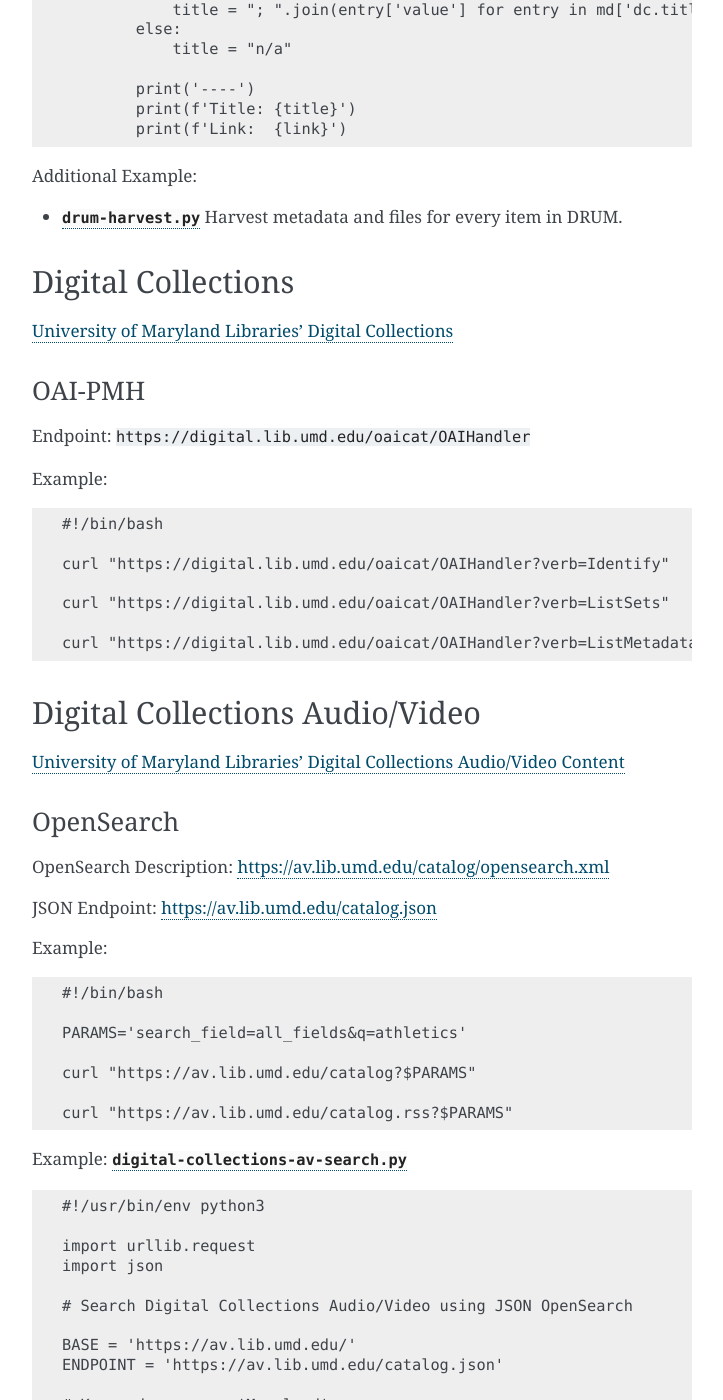
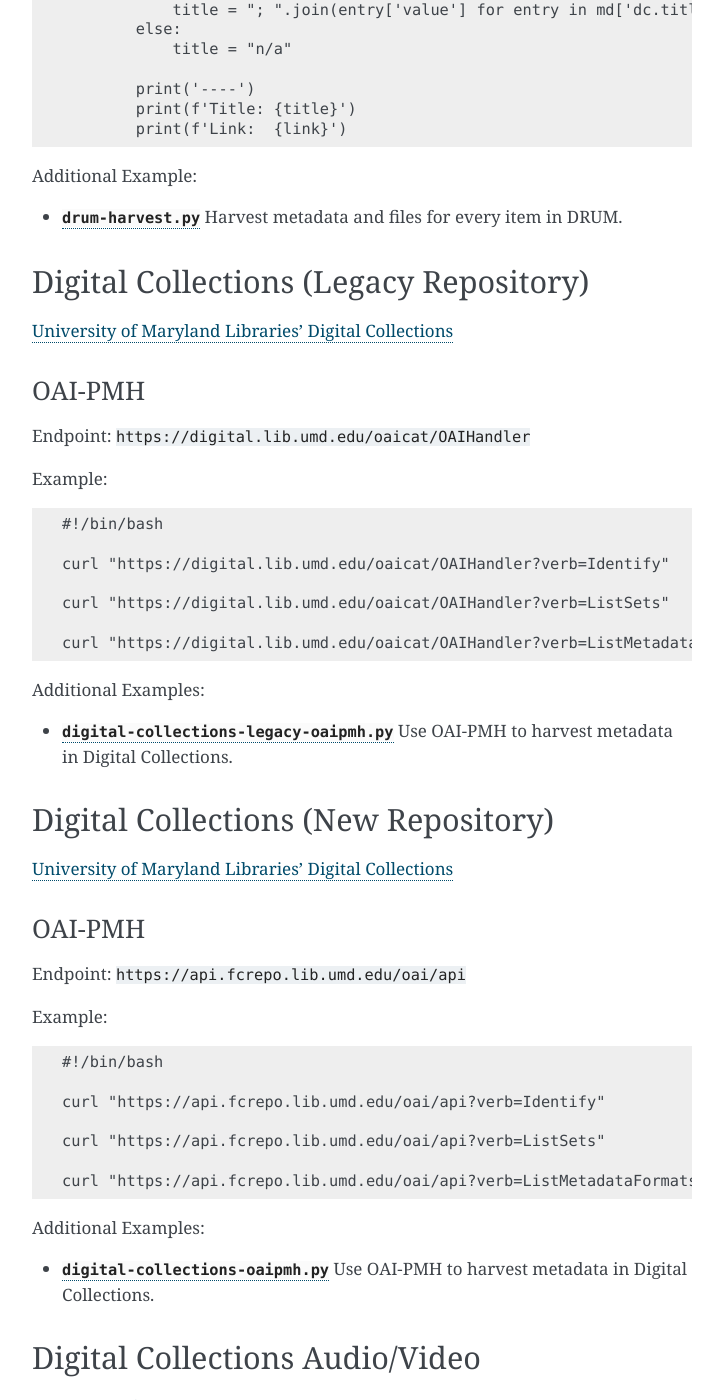
Before and after one commit to wallberg-umd/umd-lib-opendata, a Sphinx documentation site: the page built from source/services.rst, in a window 1280 px wide and 1400 px high, scrolled down 2520 px. Shown: the whole window, without its empty margins (388-1111 px from the left). Built offline with Sphinx 7.4.7, drawn with Linux system fonts in a browser that asks for light colours; some of the changed text lies outside the part shown.

Commit message:
LIBFCREPO-1133. Add Archelon OAI-PMH service
* Rename "Digital Collections" to "Digital Collections (Legacy Repository)"
* Add Archelon as "Digital Collections (New Repository)"

https://umd-dit.atlassian.net/browse/LIBFCREPO-1133

```diff
--- /dev/null
+++ b/source/code/digital-collections-legacy-oaipmh.py
@@ -0,0 +1,19 @@
+#!/usr/bin/env python3
+
+from oaipmh.client import Client
+from oaipmh.metadata import MetadataRegistry, oai_dc_reader
+
+ENDPOINT = 'https://digital-qa.lib.umd.edu/oaicat/OAIHandler'
+
+registry = MetadataRegistry()
+registry.registerReader('oai_dc', oai_dc_reader)
+
+client = Client(ENDPOINT, registry)
+for n, record in enumerate(client.listRecords(metadataPrefix='oai_dc')):
+    print('----')
+    header, metadata, _ = record
+    for md in ('title', 'identifier', 'creator', 'subject'):
+        print(f"{md}: {', '.join(metadata[md])}")
+
+    if n == 10:
+        break
--- /dev/null
+++ b/source/code/digital-collections-oaipmh.py
@@ -0,0 +1,19 @@
+#!/usr/bin/env python3
+
+from oaipmh.client import Client
+from oaipmh.metadata import MetadataRegistry, oai_dc_reader
+
+ENDPOINT = 'https://api.fcrepo-test.lib.umd.edu/oai/api'
+
+registry = MetadataRegistry()
+registry.registerReader('oai_dc', oai_dc_reader)
+
+client = Client(ENDPOINT, registry)
+for n, record in enumerate(client.listRecords(metadataPrefix='oai_dc')):
+    print('----')
+    header, metadata, _ = record
+    for md in ('title', 'identifier', 'creator', 'subject'):
+        print(f"{md}: {', '.join(metadata[md])}")
+
+    if n == 10:
+        break
--- a/source/services.rst
+++ b/source/services.rst
@@ -33,7 +33,6 @@
 
 - :download:`drum-oaipmh.py <code/drum-oaipmh.py>` Use OAI-PMH to harvest metadata in DRUM.
 
-
 OpenSearch
 -----------
 
@@ -57,8 +56,8 @@
 
 - :download:`drum-harvest.py <code/drum-harvest.py>` Harvest metadata and files for every item in DRUM.
 
-Digital Collections
-===================
+Digital Collections (Legacy Repository)
+=======================================
 
 `University of Maryland Libraries' Digital Collections <https://digital.lib.umd.edu>`_
 
@@ -78,6 +77,36 @@
     curl "https://digital.lib.umd.edu/oaicat/OAIHandler?verb=ListSets"
 
     curl "https://digital.lib.umd.edu/oaicat/OAIHandler?verb=ListMetadataFormats"
+
+Additional Examples:
+
+- :download:`digital-collections-legacy-oaipmh.py <code/digital-collections-legacy-oaipmh.py>` Use OAI-PMH to harvest metadata in Digital Collections.
+
+Digital Collections (New Repository)
+====================================
+
+`University of Maryland Libraries' Digital Collections <https://digital.lib.umd.edu>`_
+
+OAI-PMH
+-------
+
+Endpoint: ``https://api.fcrepo.lib.umd.edu/oai/api``
+
+Example:
+
+::
+
+    #!/bin/bash
+
+    curl "https://api.fcrepo.lib.umd.edu/oai/api?verb=Identify"
+
+    curl "https://api.fcrepo.lib.umd.edu/oai/api?verb=ListSets"
+
+    curl "https://api.fcrepo.lib.umd.edu/oai/api?verb=ListMetadataFormats"
+
+Additional Examples:
+
+- :download:`digital-collections-oaipmh.py <code/digital-collections-oaipmh.py>` Use OAI-PMH to harvest metadata in Digital Collections.
 
 Digital Collections Audio/Video
 ===============================
```
